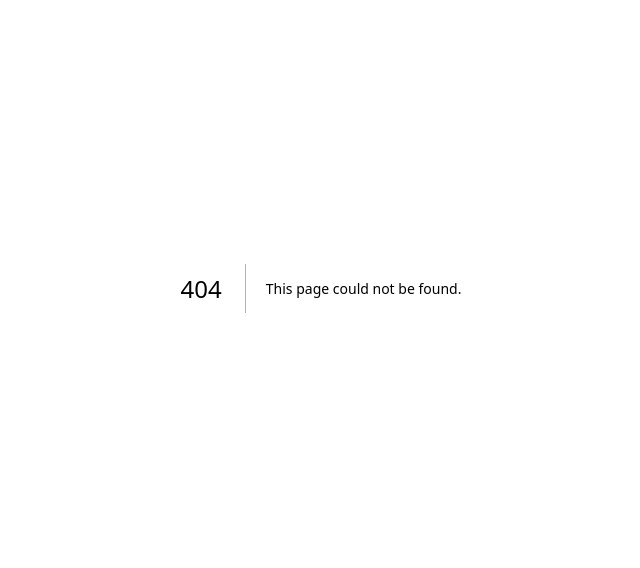
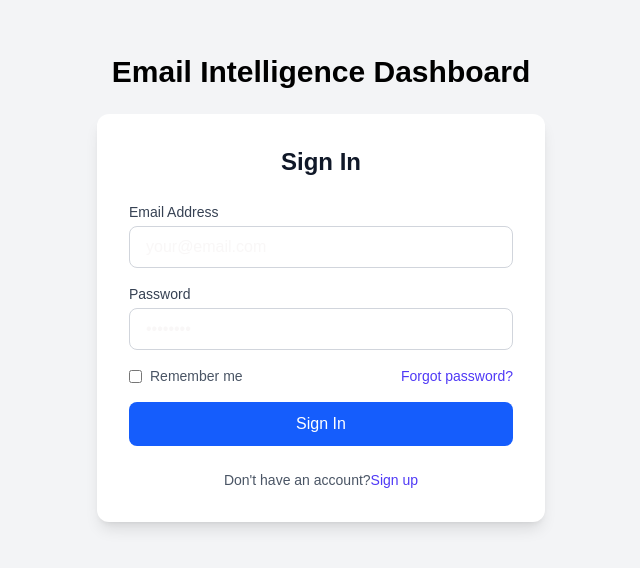
Before and after one commit to AbhishekRaj0037/AI-Business-Automation-Tool, a Next.js app in the folder frontend/: page /login in a window 1280 px wide. Before the commit this address had no page. Shown: the part 112-680 px from the top of the page, without its empty margins (319-959 px from the left). Built offline with nearby package versions, Linux system fonts and the light colour scheme.

Commit message:
Worked on signup and signin page

```diff
--- /dev/null
+++ b/frontend/app/login/page.tsx
@@ -0,0 +1,111 @@
+"use client";
+import Image from "next/image";
+import Link from "next/link";
+import { useState } from "react";
+
+const LoginPage = () => {
+  const [email, setEmail] = useState("");
+  const [password, setPassword] = useState("");
+  const [error, setError] = useState("");
+
+  const handleSubmit = async (e: React.FormEvent) => {
+    e.preventDefault();
+
+    const res = await fetch("http://localhost:8000/login-user", {
+      method: "POST",
+      headers: {
+        "Content-Type": "application/json",
+      },
+      credentials: "include",
+      body: JSON.stringify({
+        email,
+        password,
+      }),
+    });
+
+    const data = await res.json();
+    console.log("We are inside error ", res.ok);
+    if (!res.ok) {
+      setError(data.detail || "Login failed");
+      return;
+    }
+    console.log(data);
+  };
+
+  return (
+    <div>
+      <div className="min-h-screen bg-gray-100 flex flex-col items-center justify-center p-4">
+        <div className="text-black text-3xl font-semibold mb-6">
+          Email Intelligence Dashboard
+        </div>
+        <div className="max-w-md w-full bg-white rounded-xl shadow-lg p-8">
+          <h2 className="text-2xl font-bold text-gray-900 mb-6 text-center">
+            Sign In
+          </h2>
+
+          <form className="space-y-4" onSubmit={handleSubmit}>
+            <div>
+              <label className="block text-sm font-medium text-gray-700 mb-1">
+                Email Address
+              </label>
+              <input
+                type="email"
+                className="w-full px-4 py-2 border border-gray-300 rounded-lg focus:ring-2 focus:ring-indigo-500 focus:border-indigo-500 outline-none transition-all"
+                placeholder="your@email.com"
+                value={email}
+                onChange={(e) => setEmail(e.target.value)}
+              />
+            </div>
+
+            <div>
+              <label className="block text-sm font-medium text-gray-700 mb-1">
+                Password
+              </label>
+              <input
+                type="password"
+                className="w-full px-4 py-2 border border-gray-300 rounded-lg focus:ring-2 focus:ring-indigo-500 focus:border-indigo-500 outline-none transition-all"
+                placeholder="••••••••"
+                value={password}
+                onChange={(e) => setPassword(e.target.value)}
+              />
+            </div>
+
+            <div className="flex items-center justify-between">
+              <label className="flex items-center">
+                <input
+                  type="checkbox"
+                  className="rounded border-gray-300 text-indigo-600 focus:ring-indigo-500"
+                />
+                <span className="ml-2 text-sm text-gray-600">Remember me</span>
+              </label>
+              <a
+                href="#"
+                className="text-sm text-indigo-600 hover:text-indigo-500"
+              >
+                Forgot password?
+              </a>
+            </div>
+
+            <button className="w-full bg-blue-600 hover:bg-indigo-700 text-white font-medium py-2.5 rounded-lg transition-colors">
+              Sign In
+            </button>
+          </form>
+
+          <div className="mt-6 text-center text-sm text-gray-600">
+            Don't have an account?
+            <a
+              href=""
+              className="text-indigo-600 hover:text-indigo-500 font-medium"
+            >
+              Sign up
+            </a>
+            {error && (
+              <p className="text-red-500 text-sm text-center">{error}</p>
+            )}
+          </div>
+        </div>
+      </div>
+    </div>
+  );
+};
+export default LoginPage;
--- /dev/null
+++ b/frontend/app/signup/page.tsx
@@ -0,0 +1,76 @@
+import Image from "next/image";
+import Link from "next/link";
+
+const SignUPPage = () => {
+  return (
+    <div>
+      <div className="min-h-screen bg-gray-100 flex flex-col items-center justify-center p-4">
+        <div className="text-black text-3xl font-semibold mb-6">
+          Email Intelligence Dashboard
+        </div>
+        <div className="max-w-md w-full bg-white rounded-xl shadow-lg p-8">
+          <h2 className="text-2xl font-bold text-gray-900 mb-6 text-center">
+            Create Your account
+          </h2>
+
+          <form className="space-y-4">
+            <div>
+              <label className="block text-sm font-medium text-gray-700 mb-1">
+                Full Name
+              </label>
+              <input
+                type="full-name"
+                className="w-full px-4 py-2 border border-gray-300 rounded-lg focus:ring-2 focus:ring-indigo-500 focus:border-indigo-500 outline-none transition-all"
+                placeholder="Username"
+              />
+            </div>
+
+            <div>
+              <label className="block text-sm font-medium text-gray-700 mb-1">
+                Email Address
+              </label>
+              <input
+                type="email"
+                className="w-full px-4 py-2 border border-gray-300 rounded-lg focus:ring-2 focus:ring-indigo-500 focus:border-indigo-500 outline-none transition-all"
+                placeholder="your@email.com"
+              />
+            </div>
+
+            <div>
+              <label className="block text-sm font-medium text-gray-700 mb-1">
+                Password
+              </label>
+              <input
+                type="password"
+                className="w-full px-4 py-2 border border-gray-300 rounded-lg focus:ring-2 focus:ring-indigo-500 focus:border-indigo-500 outline-none transition-all"
+                placeholder="••••••••"
+              />
+            </div>
+
+            <div className="flex items-center justify-between">
+              <label className="flex items-center">
+                <input
+                  type="checkbox"
+                  className="rounded border-gray-300 text-indigo-600 focus:ring-indigo-500"
+                />
+                <span className="ml-2 text-sm text-gray-600">Remember me</span>
+              </label>
+              <a
+                href="#"
+                className="text-sm text-indigo-600 hover:text-indigo-500"
+              >
+                Forgot password?
+              </a>
+            </div>
+
+            <button className="w-full bg-blue-600 hover:bg-indigo-700 text-white font-medium py-2.5 rounded-lg transition-colors">
+              Sign up
+            </button>
+          </form>
+        </div>
+      </div>
+    </div>
+  );
+};
+
+export default SignUPPage;
```
Also changed, not shown: 1 other file (tests, documents, lock files or other folders).
